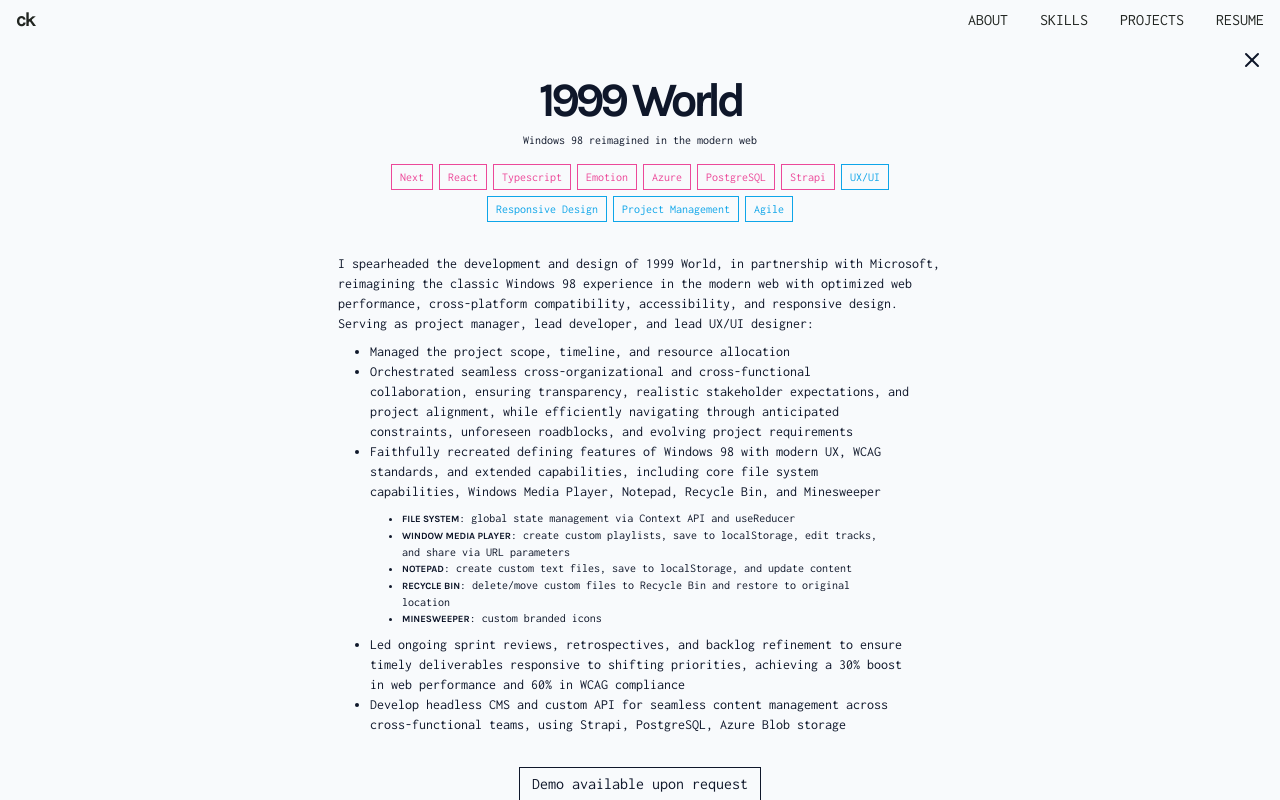
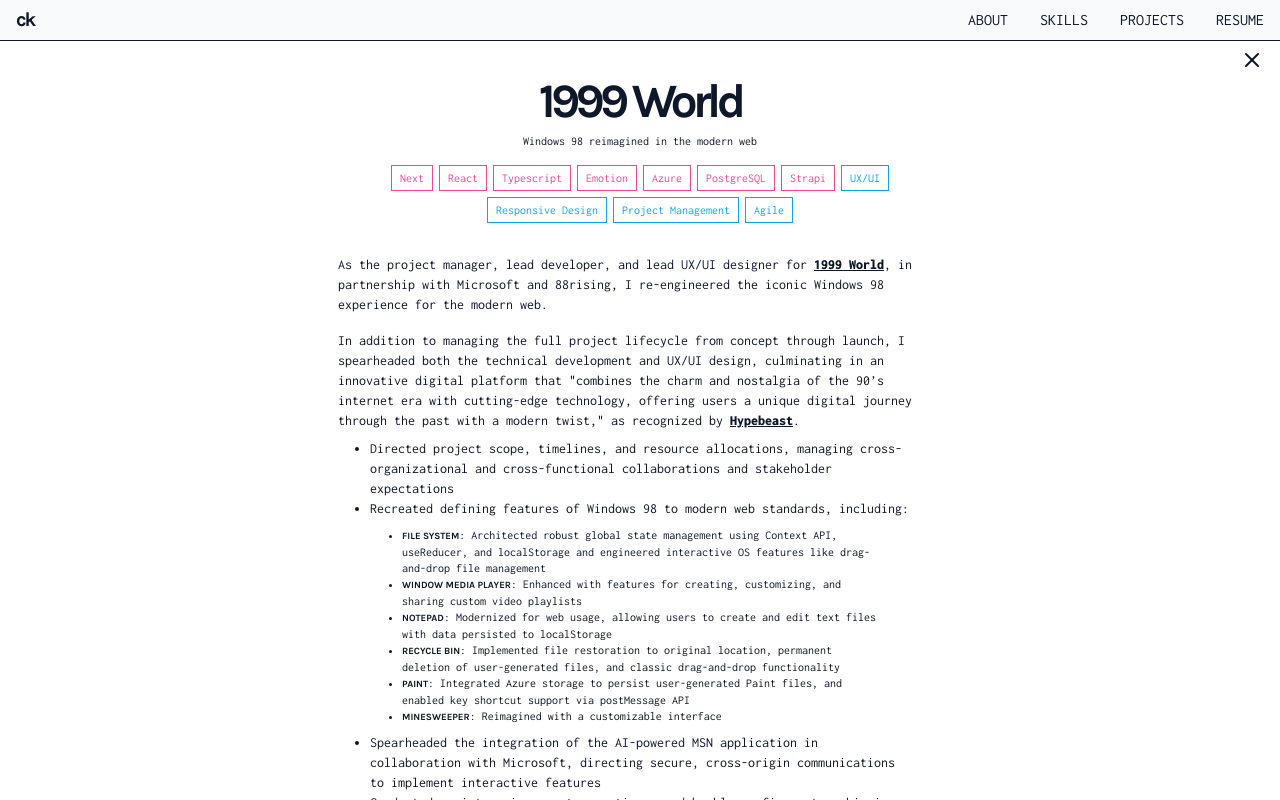
Before and after one commit to chk-yourself/portfolio, a Next.js app: page / in a window 1280 px wide. Both pictures are taken after a click on the button "1999 World". Built offline with nearby package versions, Linux system fonts and the light colour scheme.

Commit message:
update World1999 Content, create useClickOutside hook, and close Modal when clicked outside

```diff
--- a/src/app/globals.css
+++ b/src/app/globals.css
@@ -13,7 +13,7 @@
   --background-start-rgb: 214, 219, 220;
   --background-end-rgb: 255, 255, 255;
   --background-color: #f8f9fa;
-  --text-color: #212521;
+  --text-color: #0f172a;
 
   --primary-glow: conic-gradient(
     from 180deg at 50% 50%,
--- a/src/app/layout.tsx
+++ b/src/app/layout.tsx
@@ -14,7 +14,7 @@
   subsets: ['latin'],
   display: 'swap',
   variable: '--font-body',
-  weight: ['300', '400'],
+  weight: ['300', '400', '700', '800', '900'],
 });
 
 export const metadata: Metadata = {
--- a/src/app/page.tsx
+++ b/src/app/page.tsx
@@ -24,7 +24,7 @@
   return (
     <>
       <Navbar disableScroll={handleDisableScroll} />
-      <main className="h-full p-6 sm:p-10">
+      <main className="h-[calc(100%_-_40px)] p-6 sm:p-10">
         <Hero />
         <About />
         <Skills />
--- a/src/components/Modal/Modal.tsx
+++ b/src/components/Modal/Modal.tsx
@@ -3,6 +3,7 @@
 import { useState, useEffect } from 'react';
 import type { ReactNode } from 'react';
 import Icon from '@/components/Icon';
+import { useClickOutside } from '@/hooks';
 
 export interface ModalProps {
   isActive: boolean;
@@ -26,8 +27,13 @@
     onClose();
   };
 
+  const ref = useClickOutside<HTMLDivElement>(handleClose);
+
   return isOpen ? (
-    <div className="m:p-[3.25rem] fixed left-0 top-10 z-40 h-[calc(100vh_-_40px)] w-screen overflow-y-auto bg-slate-50 p-9 text-slate-900">
+    <div
+      ref={ref}
+      className="m:p-[3.25rem] fixed left-0 top-10 z-40 h-[calc(100vh_-_40px)] w-screen overflow-y-auto border-t border-slate-900 bg-white p-9 text-slate-900"
+    >
       <button
         className="m:top-14 fixed right-2 top-12 block text-slate-900 hover:text-pink-300 md:right-4"
         onClick={handleClose}
--- a/src/components/Navbar/Navbar.tsx
+++ b/src/components/Navbar/Navbar.tsx
@@ -163,7 +163,7 @@
       </div>
 
       {(expandMenu || showMenu) && (
-        <div className="absolute left-0 top-10 flex h-[calc(100vh_-_40px)] w-full items-start justify-center overflow-y-auto bg-slate-50 pt-5 md:static md:top-0 md:flex md:h-auto md:w-auto md:items-center md:pt-0">
+        <div className="absolute left-0 top-10 flex h-[calc(100vh_-_40px)] w-full items-start justify-center overflow-y-auto pt-5 md:static md:top-0 md:flex md:h-auto md:w-auto md:items-center md:pt-0">
           <ul className="flex flex-col md:flex-grow md:flex-row">
             {NAV_LINKS.map((link) => (
               <li key={link.label} className="py-4 md:py-0">
--- a/src/containers/About/About.tsx
+++ b/src/containers/About/About.tsx
@@ -6,15 +6,24 @@
     <HomeSection title="About" id="about">
       <div className="mx-auto my-0 md:mr-0 md:max-w-md">
         <p>
-          User-centric frontend engineer with 7+ years of experience in crafting
-          impactful, consumer-facing digital experiences.
+          Frontend engineer with over 7 years of experience in crafting
+          impactful, consumer-facing digital experiences, specializing in
+          marrying technical functionality with intuitive, user-centered design.
         </p>
         <p className="mt-4">
-          Self-taught, lifelong learner and tenacious problem solver with a keen
-          attention to detail, adept in leveraging modern technologies and
-          fostering team synergy to drive continuous refinement of the user
-          experience, in tune with evolving user needs, business objectives, and
-          web standards.
+          Self-taught, lifelong learner and tenacious problem solver with a
+          trained eye for detail, stemming from a robust foundation in UX
+          design.
+        </p>
+        <p className="mt-4">
+          Adept in leveraging cutting-edge technologies and methodologies to
+          meet evolving user demands in line with the latest web standards.
+        </p>
+        <p className="mt-4">
+          Proven leadership in guiding cross-functional teams to innovate and
+          execute technical solutions that advance strategic business
+          objectives, committed to fostering a culture of continuous improvement
+          and innovation.
         </p>
       </div>
     </HomeSection>
--- a/src/containers/Projects/Projects.tsx
+++ b/src/containers/Projects/Projects.tsx
@@ -26,19 +26,10 @@
 
 const PROJECTS: ProjectProps[] = [
   {
-    title: '88rising Shop',
-    subtitle: 'Shopify on steroids',
-    content: <Shop88risingContent />,
-    url: 'https://shop.88rising.com',
-    tags: {
-      tech: ['JavaScript', 'Web Components', 'HTML', 'CSS', 'Sass', 'Liquid'],
-      other: ['UX/UI', 'Responsive Design', 'E-commerce', 'Shopify', 'Klaviyo'],
-    },
-  },
-  {
     title: '1999 World',
     subtitle: 'Windows 98 reimagined in the modern web',
     content: <World1999Content />,
+    url: 'https://www.1999world.com/',
     tags: {
       tech: [
         'Next',
@@ -50,6 +41,16 @@
         'Strapi',
       ],
       other: ['UX/UI', 'Responsive Design', 'Project Management', 'Agile'],
+    },
+  },
+  {
+    title: '88rising Shop',
+    subtitle: 'Shopify on steroids',
+    content: <Shop88risingContent />,
+    url: 'https://shop.88rising.com',
+    tags: {
+      tech: ['JavaScript', 'Web Components', 'HTML', 'CSS', 'Sass', 'Liquid'],
+      other: ['UX/UI', 'Responsive Design', 'E-commerce', 'Shopify', 'Klaviyo'],
     },
   },
   {
--- a/src/containers/Projects/World1999Content.tsx
+++ b/src/containers/Projects/World1999Content.tsx
@@ -4,71 +4,104 @@
   return (
     <>
       <p className="text-sm">
-        I spearheaded the development and design of 1999 World, in partnership
-        with Microsoft, reimagining the classic Windows 98 experience in the
-        modern web with optimized web performance, cross-platform compatibility,
-        accessibility, and responsive design. Serving as project manager, lead
-        developer, and lead UX/UI designer:
+        As the project manager, lead developer, and lead UX/UI designer for{' '}
+        <a
+          href="https://www.1999world.com/"
+          target="_blank"
+          className="font-black underline"
+          rel="noopener noreferrer"
+        >
+          1999 World
+        </a>
+        , in partnership with Microsoft and 88rising, I re-engineered the iconic
+        Windows 98 experience for the modern web.
+      </p>
+      <p className="mt-4 text-sm">
+        In addition to managing the full project lifecycle from concept through
+        launch, I spearheaded both the technical development and UX/UI design,
+        culminating in an innovative digital platform that "combines the charm
+        and nostalgia of the 90’s internet era with cutting-edge technology,
+        offering users a unique digital journey through the past with a modern
+        twist," as recognized by{' '}
+        <a
+          href="https://hypebeast.com/2024/5/mercer-labs-art-experiences-88rising-fam-1999-world"
+          target="_blank"
+          className="font-black underline"
+          rel="noopener noreferrer"
+        >
+          Hypebeast
+        </a>
+        .
       </p>
       <ul className="my-2 list-disc px-6 text-sm md:px-8">
-        <li>Managed the project scope, timeline, and resource allocation</li>
         <li>
-          Orchestrated seamless cross-organizational and cross-functional
-          collaboration, ensuring transparency, realistic stakeholder
-          expectations, and project alignment, while efficiently navigating
-          through anticipated constraints, unforeseen roadblocks, and evolving
-          project requirements
+          Directed project scope, timelines, and resource allocations, managing
+          cross-organizational and cross-functional collaborations and
+          stakeholder expectations
         </li>
         <li>
-          Faithfully recreated defining features of Windows 98 with modern UX,
-          WCAG standards, and extended capabilities, including core file system
-          capabilities, Windows Media Player, Notepad, Recycle Bin, and
-          Minesweeper
+          Recreated defining features of Windows 98 to modern web standards,
+          including:
           <ul className="my-2 list-disc px-6 text-xs md:px-8">
             <li>
               <span className="font-display text-[0.6rem] font-bold uppercase">
                 File System
               </span>
-              : global state management via Context API and useReducer
+              : Architected robust global state management using Context API,
+              useReducer, and localStorage and engineered interactive OS
+              features like drag-and-drop file management
             </li>
             <li>
               <span className="font-display text-[0.6rem] font-bold uppercase">
                 Window Media Player
               </span>
-              : create custom playlists, save to localStorage, edit tracks, and
-              share via URL parameters
+              : Enhanced with features for creating, customizing, and sharing
+              custom video playlists
             </li>
             <li>
               <strong className="font-display text-[0.6rem] font-bold uppercase">
                 Notepad
               </strong>
-              : create custom text files, save to localStorage, and update
-              content
+              : Modernized for web usage, allowing users to create and edit text
+              files with data persisted to localStorage
             </li>
             <li>
               <strong className="font-display text-[0.6rem] font-bold uppercase">
                 Recycle Bin
               </strong>
-              : delete/move custom files to Recycle Bin and restore to original
-              location
+              : Implemented file restoration to original location, permanent
+              deletion of user-generated files, and classic drag-and-drop
+              functionality
+            </li>
+            <li>
+              <strong className="font-display text-[0.6rem] font-bold uppercase">
+                Paint
+              </strong>
+              : Integrated Azure storage to persist user-generated Paint files,
+              and enabled key shortcut support via postMessage API
             </li>
             <li>
               <strong className="font-display text-[0.6rem] font-bold uppercase">
                 Minesweeper
               </strong>
-              : custom branded icons
+              : Reimagined with a customizable interface
             </li>
           </ul>
         </li>
         <li>
-          Led ongoing sprint reviews, retrospectives, and backlog refinement to
-          ensure timely deliverables responsive to shifting priorities,
+          Spearheaded the integration of the AI-powered MSN application in
+          collaboration with Microsoft, directing secure, cross-origin
+          communications to implement interactive features
+        </li>
+        <li>
+          Conducted sprint reviews, retrospectives, and backlog refinement,
           achieving a 30% boost in web performance and 60% in WCAG compliance
         </li>
         <li>
-          Develop headless CMS and custom API for seamless content management
-          across cross-functional teams, using Strapi, PostgreSQL, Azure Blob
-          storage
+          Architected a headless CMS and custom APIs, using Strapi, PostgreSQL,
+          and Azure, and maintained technical documentation and user guides to
+          facilitate efficient content management and cross-functional
+          collaborations
         </li>
       </ul>
     </>
--- a/src/hooks/index.ts
+++ b/src/hooks/index.ts
@@ -1,2 +1,3 @@
 export { default as useMediaQuery } from "./useMediaQuery";
 export { default as useLockScroll } from "./useLockScroll";
+export { default as useClickOutside } from "./useClickOutside";
--- /dev/null
+++ b/src/hooks/useClickOutside.ts
@@ -0,0 +1,18 @@
+import { useEffect, useRef } from "react";
+
+export default function useClickOutside<T extends HTMLElement>(callback: (e?: MouseEvent) => void) {
+  const ref = useRef<T | null>(null);
+
+  useEffect(() => {
+    const handleClickOutside = (e: MouseEvent) => {
+      if (ref.current && !ref.current.contains(e.target as Node)) {
+        callback(e);
+      }
+    };
+    document.addEventListener("mousedown", handleClickOutside);
+    return () => {
+      document.removeEventListener("mousedown", handleClickOutside);
+    };
+  }, [callback]);
+  return ref;
+}
```
